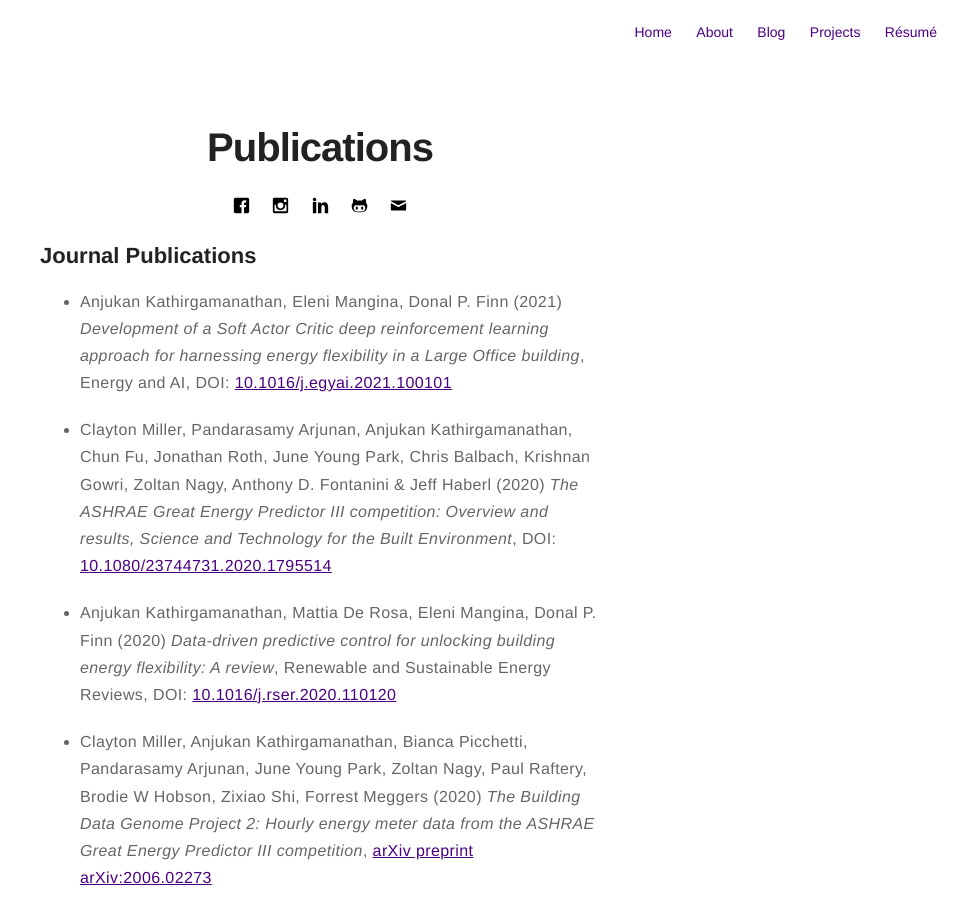
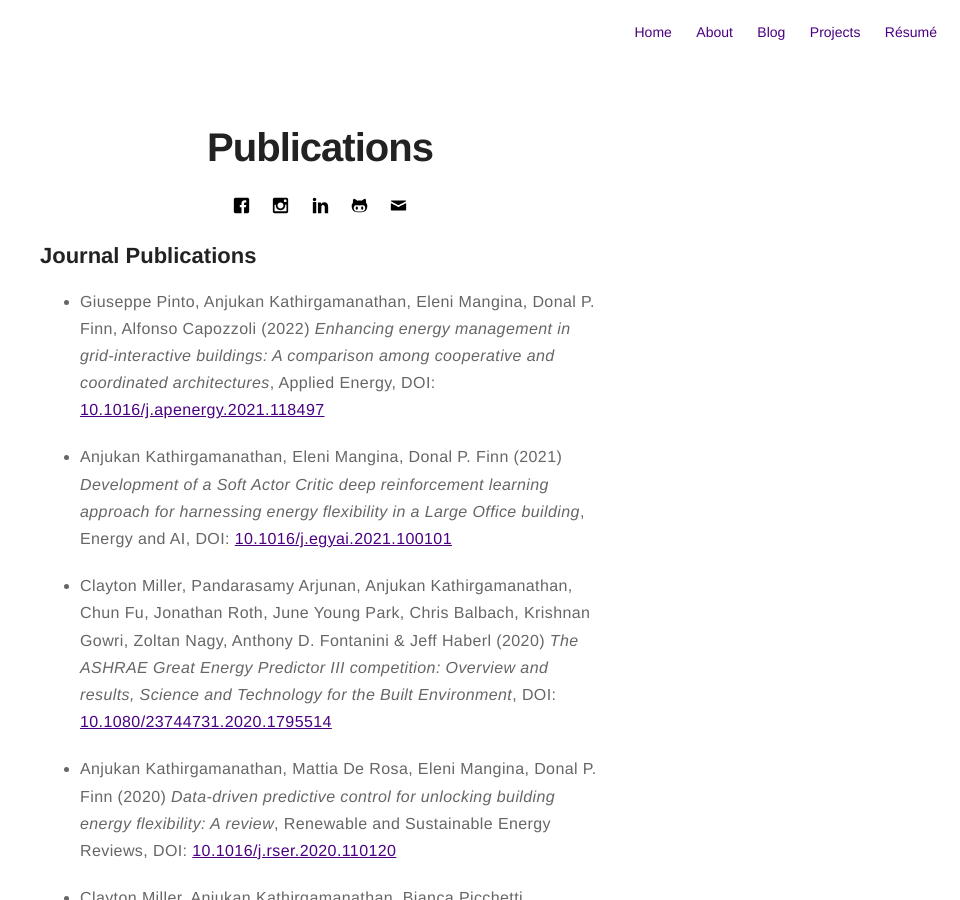
Before and after one commit to anjukan/anjukan.github.io, a Jekyll site: the page built from publications.md, in a window 1280 px wide and 900 px high. Shown: the whole window, without its empty margins (320-1280 px from the left). Built offline with Jekyll 4.4.1, drawn with Linux system fonts in a browser that asks for light colours.

Commit message:
Updated publications, updated cv and about page

```diff
--- a/publications.md
+++ b/publications.md
@@ -7,6 +7,9 @@ permalink: /publications/
 <h2> Journal Publications</h2>
 
 <ul>
+	<li><p>Giuseppe Pinto, Anjukan Kathirgamanathan, Eleni Mangina, Donal P. Finn, Alfonso Capozzoli (2022)
+	<em>Enhancing energy management in grid-interactive buildings: A comparison among cooperative and coordinated architectures</em>, Applied Energy,
+	DOI: <a href="https://doi.org/10.1016/j.apenergy.2021.118497">10.1016/j.apenergy.2021.118497</a></p></li>
 	<li><p>Anjukan Kathirgamanathan, Eleni Mangina, Donal P. Finn (2021)
 	<em>Development of a Soft Actor Critic deep reinforcement learning approach for harnessing energy flexibility in a Large Office building</em>, Energy and AI,
 	DOI: <a href="https://doi.org/10.1016/j.egyai.2021.100101">10.1016/j.egyai.2021.100101</a></p></li>
```
Also changed, not shown: about.md (+1 -1 lines), 1 other file.
